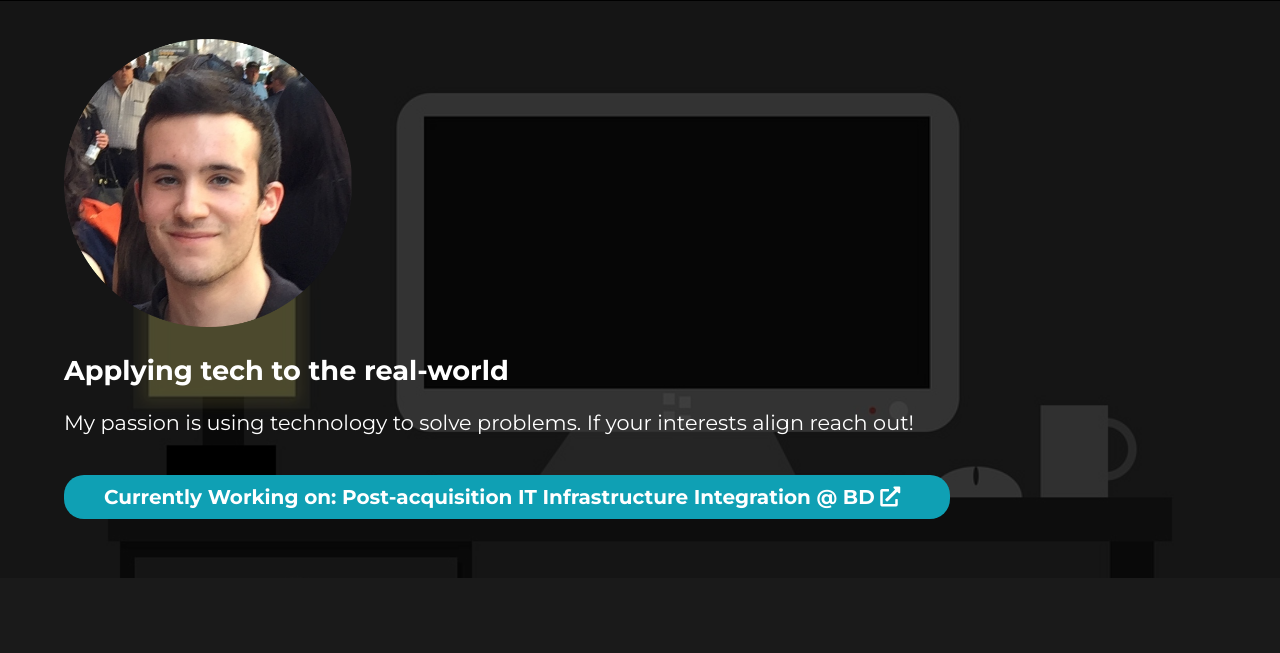
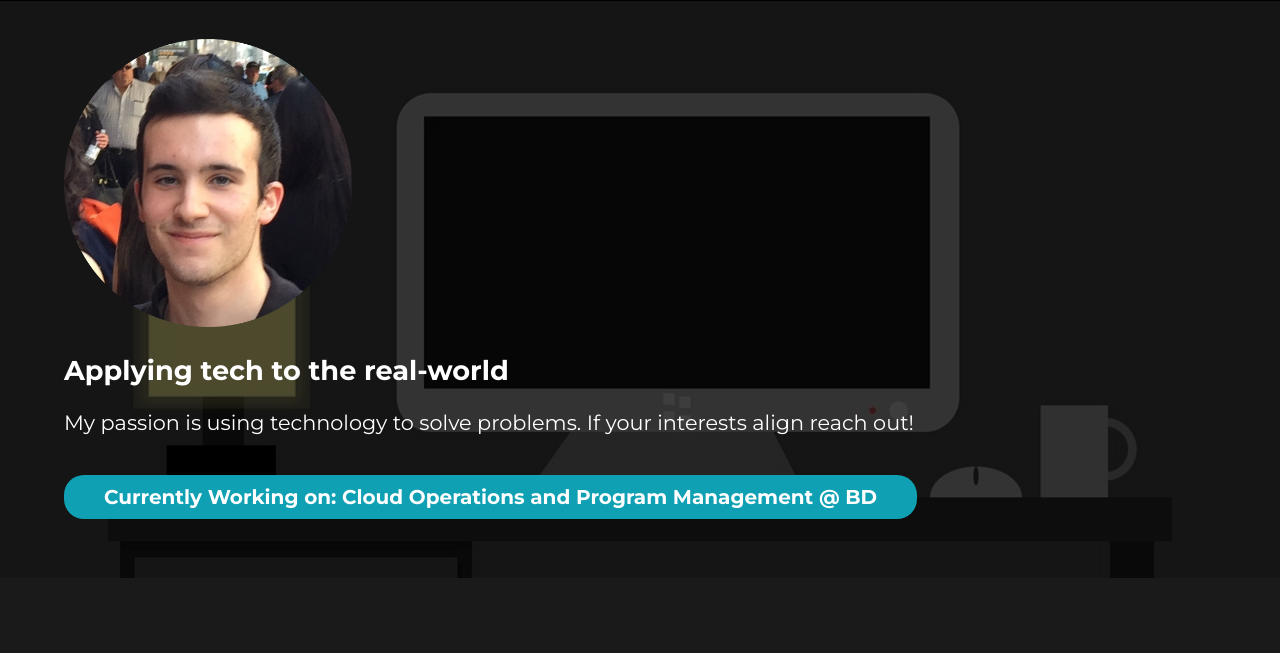
Before and after one commit to SpencerMax/personal_website, a website: page index.html in a window 1280 px wide. Shown: the part 89-742 px from the top of the page. Drawn offline with nearby package versions, Linux system fonts and the light colour scheme.

Commit message:
Updated current role

```diff
--- a/index.html
+++ b/index.html
@@ -60,10 +60,10 @@
               My passion is using technology to solve problems. If your interests align reach out!
             </p>
 
-            <a href="https://news.bd.com/2024-09-03-BD-Completes-Acquisition-of-Critical-Care-from-Edwards-Lifesciences" class="button-primary">
+            <a class="button-primary">
                 <span style="display: block; text-align: center;">
-                  Currently Working on: Post-acquisition IT Infrastructure Integration @ BD
-                  <i class="fa fa-external-link" aria-hidden="true"></i>
+                  Currently Working on: Cloud Operations and Program Management @ BD
+                  <!-- <i class="fa fa-external-link" aria-hidden="true"></i> -->
                 </span>
             </a>
           </div>
```
